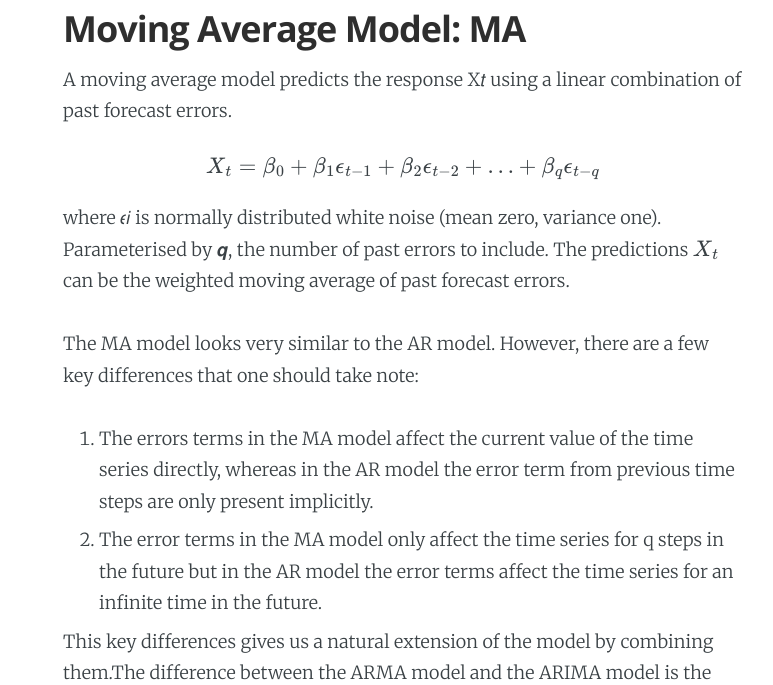
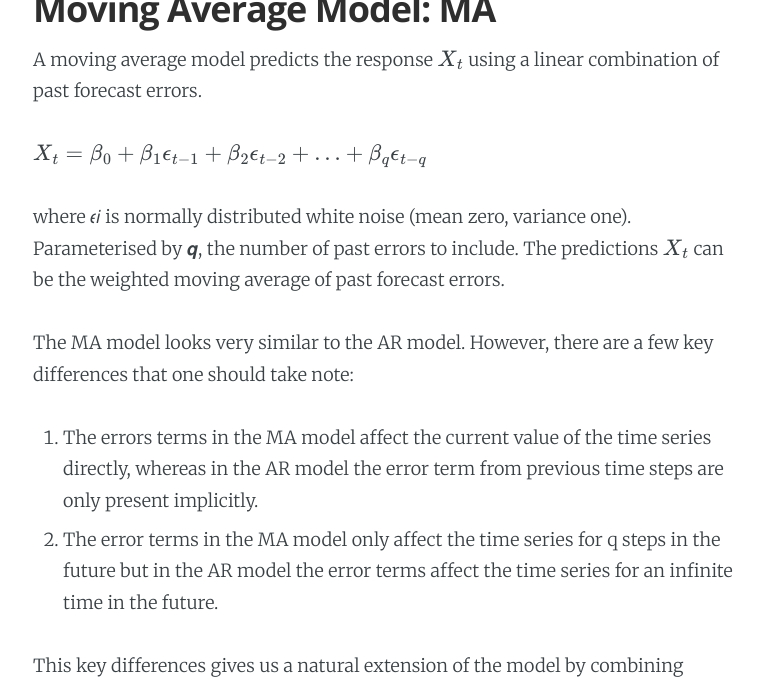
Before and after one commit to a972celia/a972celia.github.io, a Jekyll site: the page built from _posts/2019-05-23-time-series-analysis.md, in a window 1280 px wide and 900 px high, scrolled down 4190 px, cut to the strip 215-900 px from the top of the window. Shown: the whole strip, without its empty margins (252-1025 px from the left). Built offline with Jekyll 4.4.1, drawn with Linux system fonts in a browser that asks for light colours; nearby versions of some CDN libraries; formulas are drawn with MathJax 3; a script that is not in the unit is left out.

Commit message:
modified post

```diff
--- a/_posts/2019-05-23-time-series-analysis.md
+++ b/_posts/2019-05-23-time-series-analysis.md
@@ -28,7 +28,7 @@
 A time series may contain information about general tendency in data, seasonal effects, occasional events, and so on. </p>
 <p>Time series decomposition: </p>
 <ul>
-<li><b>Trend</b> - The general (long-term, non-periodic)tendency of time series.These trends will either be <cite>deterministic</cite> or <cite>stochastic</cite>.
+<li><b>Trend</b> - The general (long-term, non-periodic)tendency of time series.These trends will either be <cite>deterministic</cite> or <cite>stochastic</cite>.</li>
 <p><img src="https://user-images.githubusercontent.com/38856953/58217778-df536000-7d36-11e9-84ae-d69753520587.png" /></p>
 <li><b>Seasonal</b> - A seasonal pattern occurs when a time series is affected by seasonal factors such as the time of the year or the day of the week. This is particularly happening in series representing business sales or climate levels.</li>
 <p><img src="https://user-images.githubusercontent.com/38856953/58217816-132e8580-7d37-11e9-9409-a8cc78a9548b.png" /></p>
@@ -75,7 +75,8 @@
 
 <h2>Moving Average Model: MA</h2>
 
-<p>A moving average model predicts the response X𝑡 using a linear combination of past forecast errors.</p>
+<p>A moving average model predicts the response $
+X_{t}$ using a linear combination of past forecast errors.</p>
 $$
 X_{t}=\beta_{0}+\beta_{1} \epsilon_{t-1}+\beta_{2} \epsilon_{t-2}+\ldots+\beta_{q} \epsilon_{t-q}
 $$
```
